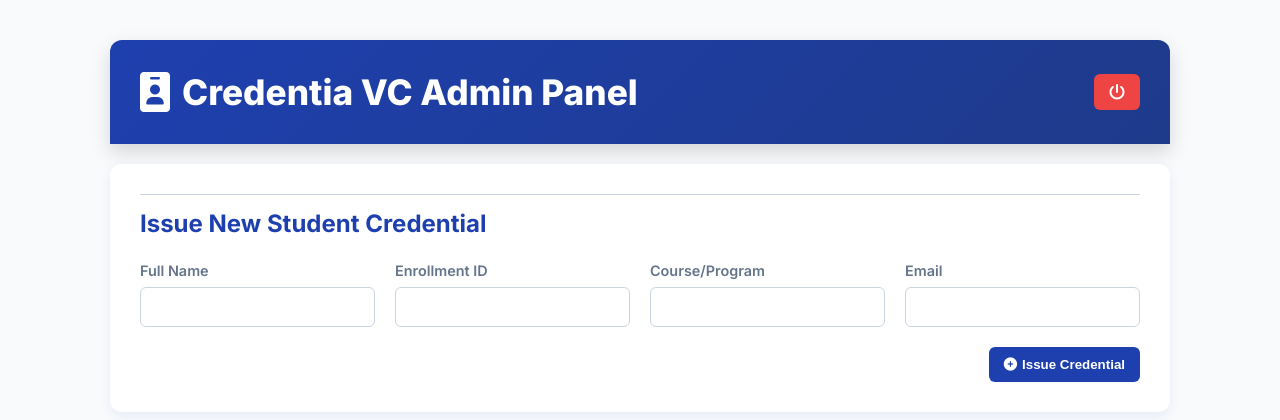
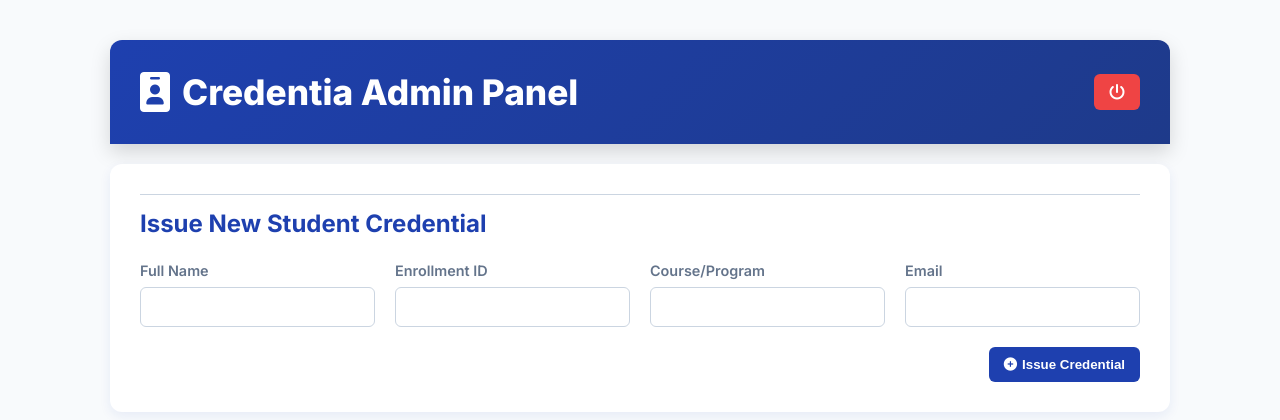
Before and after one commit to SilverFos/credentia, a PHP site: page /index.php in a window 1280 px wide. Shown: the top 420 px of the page. Run offline with PHP 8.4, Linux system fonts and the light colour scheme; the visitor is signed in with stand-in values (Sample User, id 1); data comes from the database, SQL or seed files in the repository.

Commit message:
admin page correction

```diff
--- a/index.php
+++ b/index.php
@@ -490,7 +490,7 @@ try {
     <div class="container">
 
         <div class="header">
-            <h1><i class="fas fa-id-badge"></i> Credentia VC Admin Panel</h1>
+            <h1><i class="fas fa-id-badge"></i> Credentia Admin Panel</h1>
             <a href="index.php?action=logout" class="btn danger" title="Logout"><i class="fas fa-power-off"></i></a>
         </div>
 
```
